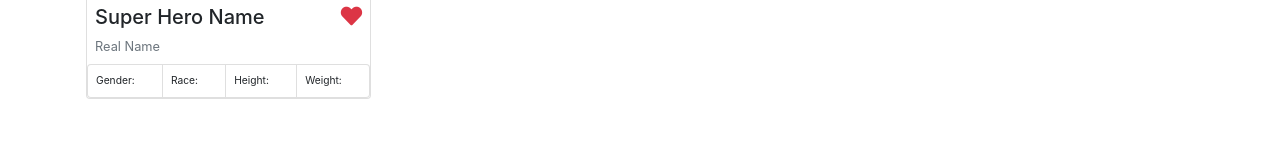
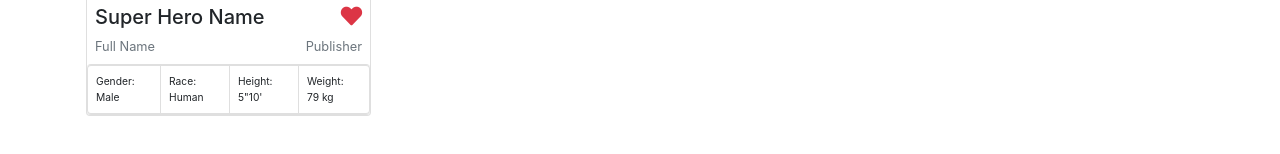
Before and after one commit to provks/superhero-hunter, a plain HTML site: page favourite.html in a window 1280 px wide. Shown: the part 450-604 px from the top of the page. Drawn offline with nearby package versions, Linux system fonts and the light colour scheme.

Commit message:
design improvement

```diff
--- a/favourite.html
+++ b/favourite.html
@@ -15,6 +15,9 @@
             .z-index-2 {
                 position: relative;
                 z-index: 2;
+            }
+            .bg-light{
+                background-color: rgb(248 249 250 / 0.6)!important;
             }
         </style>
     </head>
@@ -44,7 +47,6 @@
             <h2 class="d-none empty-list text-center m-5 p-5 text-muted">Your favourite superhero list is empty!</h2>
             <div class="row">
                 <div class="col-12 p-0 mx-1 my-2 m-md-3 col-md-3 card">
-                    <!-- <div class=""> -->
                     <img src="https://www.superherodb.com/pictures2/portraits/10/100/10441.jpg" class="card-img-top" height="350px" width="170px" alt="...">
                     <div class="card-body p-2">
                         <div class="d-flex justify-content-between">
@@ -56,27 +58,22 @@
                                 <!-- <a href="#" class="btn btn-primary" title="remove from favourites"><i class="fas fa-heart"></i></a> -->
                             </div>
                         </div>
-                                <div>
                         <div class="d-flex justify-content-between">
                             <div>
-                                            <p class="sub-title text-muted small m-0">Real Name</p>
+                                <p class="sub-title text-muted small m-0">Full Name</p>
                             </div>
-                                        <div class="">
-                                            <p class="publisher text-muted small m-0"></p>
+                            <div>
+                                <p class="publisher text-muted small m-0">Publisher</p>
                             </div>
                         </div>
                     </div>
-                            </div>
-                        <div>
                     <ul class="list-group list-group-horizontal small">
-                                <li class="list-group-item small p-2 flex-fill">Gender: <br><span class="gender"></span> </li>
-                                <li class="list-group-item small p-2 flex-fill">Race: <br><span class="race"></span> </li>
-                                <li class="list-group-item small p-2 flex-fill">Height: <br><span class="height"></span> </li>
-                                <li class="list-group-item small p-2 flex-fill">Weight: <br><span class="weight"></span> </li>
+                        <li class="list-group-item small p-2 flex-fill">Gender: <br>Male<span class="gender"></span> </li>
+                        <li class="list-group-item small p-2 flex-fill">Race: <br>Human<span class="race"></span> </li>
+                        <li class="list-group-item small p-2 flex-fill">Height: <br>5"10'<span class="height"></span> </li>
+                        <li class="list-group-item small p-2 flex-fill">Weight: <br>79 kg<span class="weight"></span> </li>
                     </ul>
-                        </div>
                     <a class="stretched-link" href="xyz.com"></a>
-                    <!-- </div> -->
                 </div>
 
             </div>
```
Also changed, not shown: index.html (+3 -0 lines), superhero.html (+3 -0 lines). Lines whose indentation alone changed are shown as unchanged.
